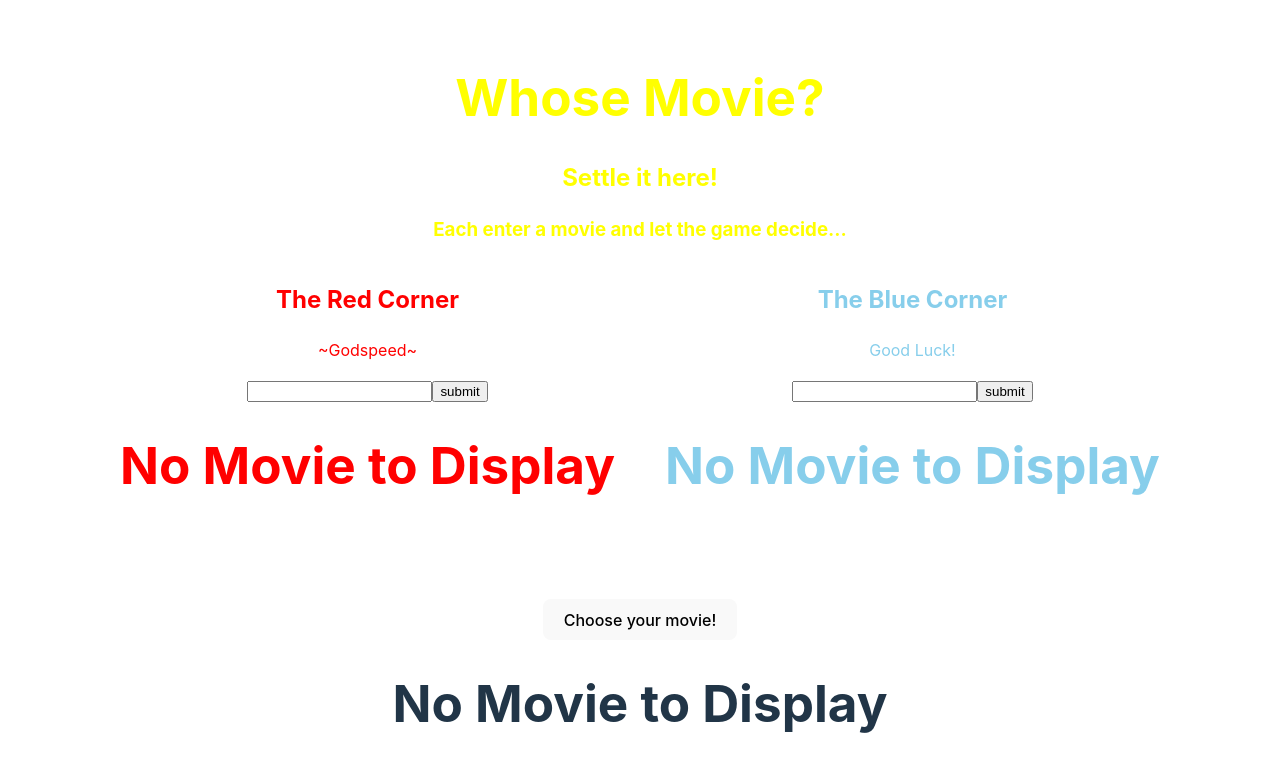
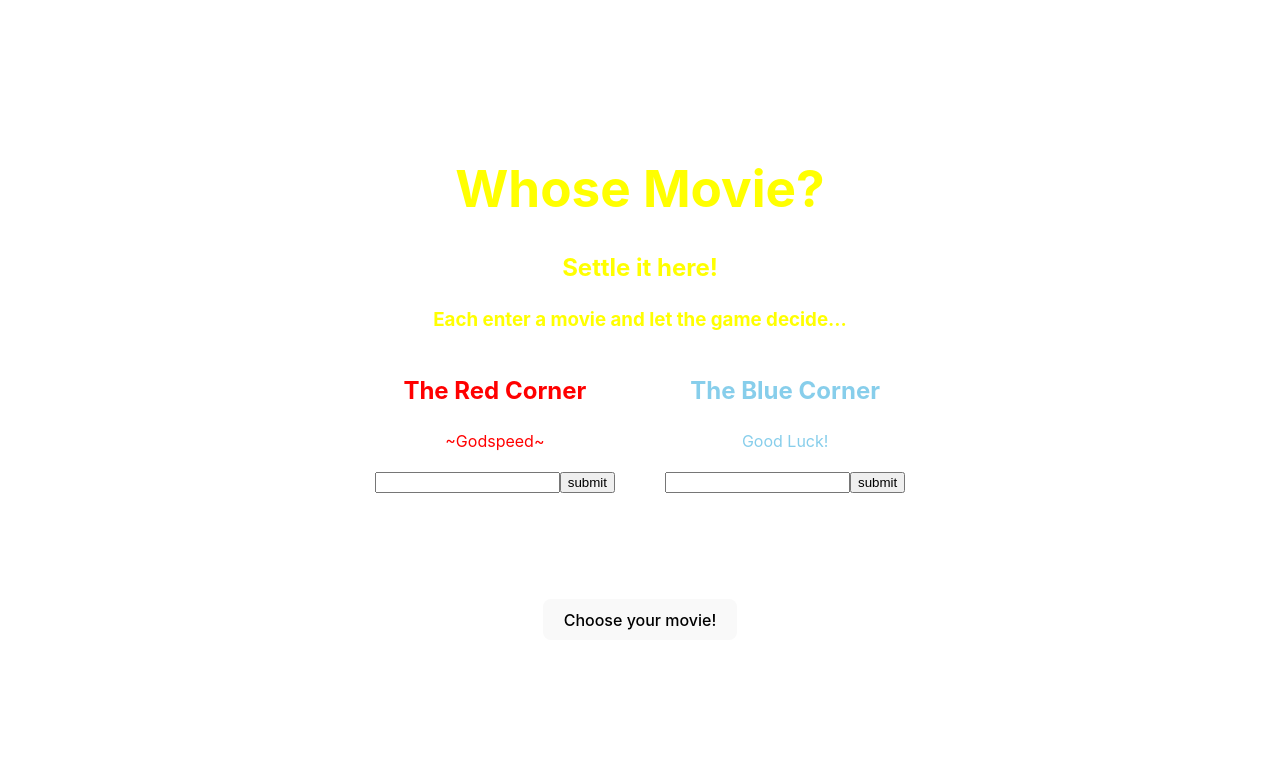
Before and after one commit to michaelg85/320SBA, a React (Vite) app: page / in a window 1280 px wide. Shown: the top 772 px of the page. Built offline with nearby package versions, Linux system fonts and the light colour scheme; no server answers.

Commit message:
working red form and blue form

```diff
--- a/src/App.jsx
+++ b/src/App.jsx
@@ -7,7 +7,7 @@ import RedMovieDisplay from "./components/RedMovieDisplay";
 import RedForm from "./components/RedForm";
 import BlueMovieDisplay from "./components/BlueMovieDisplay";
 import BlueForm from "./components/BlueForm";
-import RandomChoice from "./components/RandomChoice";
+import SelectedChoice from "./components/RandomChoice";
 import RandomChoiceDisplay from "./components/RandomChoiceDisplay";
 
 export default function App() {
@@ -19,6 +19,7 @@ export default function App() {
   const [movie, setMovie] = useState(null);
   const [redMovie, setRedMovie] = useState(null);
   const [blueMovie, setBlueMovie] = useState(null);
+  // const [randomChoice, ] = useState(null);
   const [randomChoice, setRandomChoice] = useState(null);
 
   // Function to get movies
@@ -72,7 +73,7 @@ export default function App() {
       getBlueMovie("Wonder Woman");
     }, []);
 
-    // Function to get RANDOMMOVIE movies
+          // Function to get RANDOM CHOICE movies
   const getRandomChoice = async(searchTerm) => {
     // Make fetch request and store the response
     const response = await fetch(
@@ -88,6 +89,7 @@ export default function App() {
     useEffect(() => {
       getRandomChoice("Superman");
     }, []);
+
 
   return (
     <main>
@@ -122,9 +124,9 @@ export default function App() {
           <MovieDisplay movie={movie} />
         </div> */}
 
-        <div>
-          <RandomChoice />
-          <RandomChoiceDisplay />
+        <div className="random choice">
+          <SelectedChoice  randomChoice={setRandomChoice} />
+          <RandomChoiceDisplay randomChoice={randomChoice} />
         </div>
 
 
--- a/src/components/BlueMovieDisplay.jsx
+++ b/src/components/BlueMovieDisplay.jsx
@@ -14,7 +14,7 @@ export default function BlueMovieDisplay({ blueMovie }){
 
     // Function to return loading JSX
     const loading = () => {
-      return <h1>No Movie to Display</h1>;
+      return <h1>{blueMovie}</h1>;
     };
 
     // Ternary operator will determine which functions JSX we will return
--- a/src/components/RandomChoice.jsx
+++ b/src/components/RandomChoice.jsx
@@ -10,7 +10,7 @@ const Choice2 = BlueMovieDisplay
 export default function RandomChoice () {
   const choices = [Choice1, Choice2];
 
-  const [selectedChoice, setSelectedChoice] = useState("");
+  const [selectedChoice, setSelectedChoice] = useState('');
 
   const selectRandomChoice = () => {
     const randomIndex = Math.floor(Math.random() * choices.length);
@@ -22,7 +22,8 @@ export default function RandomChoice () {
       {/* <h1>Random Choice Selector</h1> */}
       <button onClick={selectRandomChoice}>Choose your movie!</button>
       {selectedChoice && (
-        <h2>Selected: {selectedChoice}</h2>
+        <h2>Selected: {RandomChoice}</h2>
+
       )}
     </div>
   );
--- a/src/components/RandomChoiceDisplay.jsx
+++ b/src/components/RandomChoiceDisplay.jsx
@@ -14,7 +14,7 @@ export default function RandomChoiceDisplay({ randomMovie }){
 
     // Function to return loading JSX
     const loading = () => {
-      return <h1>No Movie to Display</h1>;
+      return <h1>{randomMovie}</h1>;
     };
 
     // Ternary operator will determine which functions JSX we will return
--- a/src/components/RedMovieDisplay.jsx
+++ b/src/components/RedMovieDisplay.jsx
@@ -14,7 +14,7 @@ export default function RedMovieDisplay({ redMovie }){
 
     // Function to return loading JSX
     const loading = () => {
-      return <h1>No Movie to Display</h1>;
+      return <h1>{redMovie}</h1>;
     };
 
     // Ternary operator will determine which functions JSX we will return
```
